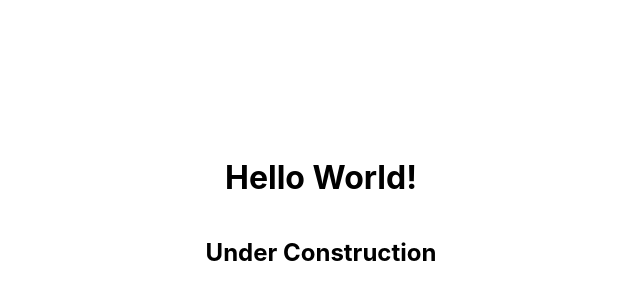
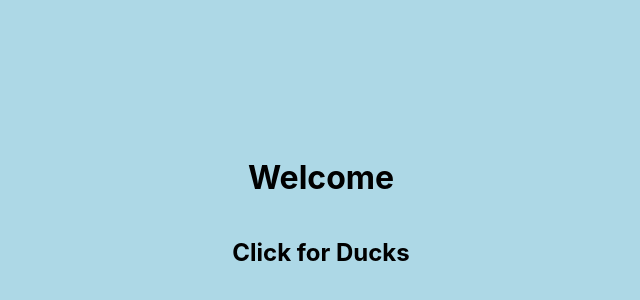
Before and after one commit to kiledonley/KileDonley.com, a Next.js app: page / in a window 1280 px wide. Shown: the part 188-488 px from the top of the page, without its empty margins (319-959 px from the left). Built offline with nearby package versions, Linux system fonts and the light colour scheme.

Commit message:
click for ducks!

```diff
--- /dev/null
+++ b/components/duck.zone/index.jsx
@@ -0,0 +1,27 @@
+import React, {useEffect, useState} from 'react';
+
+import {DuckZoneContainer, Duck} from "./index.styles"
+
+
+const DuckZone = ({}) => {
+    const [duckArray, setDuckArray] = useState([]);
+
+    const handleClick = e => {
+      setDuckArray(prevState => [...prevState, { x: e.clientX - 100, y: e.clientY - 100 }]);
+    };
+
+    useEffect(() => {
+      window.addEventListener("click", handleClick)
+      return () => window.removeEventListener("click", handleClick);
+    }, []);
+
+    return (
+        <DuckZoneContainer>
+            {duckArray.map((item, index) => (
+                <Duck key={index} src="RubberDuckResource.png" x={item.x} y={item.y}/>
+            ))}
+        </DuckZoneContainer>
+    )
+}
+
+export default DuckZone;
--- /dev/null
+++ b/components/duck.zone/index.styles.js
@@ -0,0 +1,19 @@
+import styled from 'styled-components'
+
+export const DuckZoneContainer = styled.div`
+    background-color: lightblue;
+    position: absolute;
+    display: flex;
+    width: 100%;
+    height: 100%;
+    z-index: -1;
+`;
+
+
+export const Duck = styled.img`
+    height: 200px;
+    width: 200px;
+    position: absolute;
+    left: ${p => p.x}px ;
+    top: ${p => p.y}px;
+    `;
--- /dev/null
+++ b/pages/_document.js
@@ -0,0 +1,30 @@
+import Document from 'next/document'
+import { ServerStyleSheet } from 'styled-components'
+
+export default class MyDocument extends Document {
+  static async getInitialProps(ctx) {
+    const sheet = new ServerStyleSheet()
+    const originalRenderPage = ctx.renderPage
+
+    try {
+      ctx.renderPage = () =>
+        originalRenderPage({
+          enhanceApp: (App) => (props) =>
+            sheet.collectStyles(<App {...props} />),
+        })
+
+      const initialProps = await Document.getInitialProps(ctx)
+      return {
+        ...initialProps,
+        styles: (
+          <>
+            {initialProps.styles}
+            {sheet.getStyleElement()}
+          </>
+        ),
+      }
+    } finally {
+      sheet.seal()
+    }
+  }
+}
--- a/pages/index.js
+++ b/pages/index.js
@@ -1,5 +1,7 @@
 import Head from 'next/head'
 import styles from '../styles/Home.module.css'
+
+import DuckZone from "../components/duck.zone/index"
 
 export default function Home() {
   return (
@@ -9,8 +11,10 @@ export default function Home() {
         <link rel="icon" href=""/>
       </Head>
 
-      <h1>Hello World!</h1>
-      <h2>Under Construction</h2>
+      <h1>Welcome</h1>
+      <h2>Click for Ducks</h2>
+      <DuckZone/>
+
     </div>
   )
 }
```
Also changed, not shown: components/navbar/navbar.component.jsx (added, +11 -0 lines), package.json (+11 -1 lines), .babelrc.json (added), components/navbar/navbar.style.js (added), public/RubberDuckResource.png (added), 1 other file (tests, documents, lock files or other folders).
